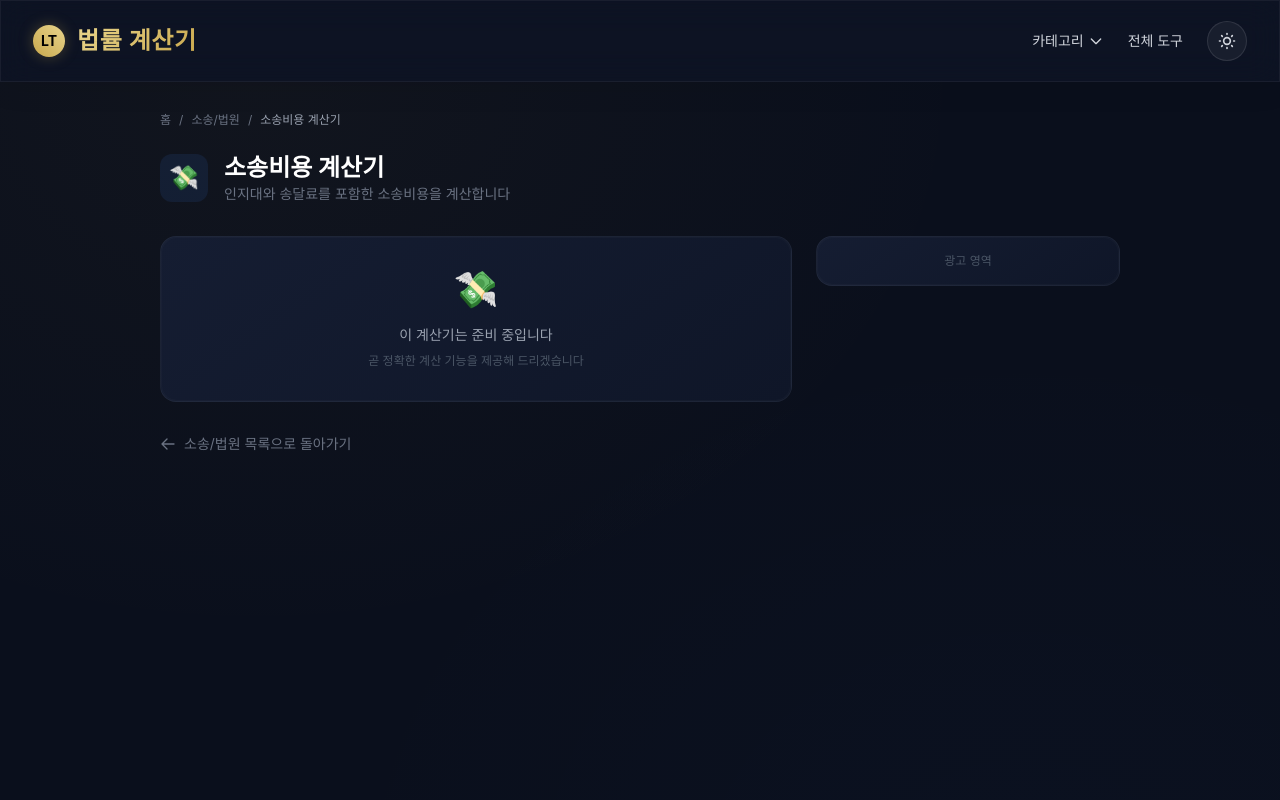
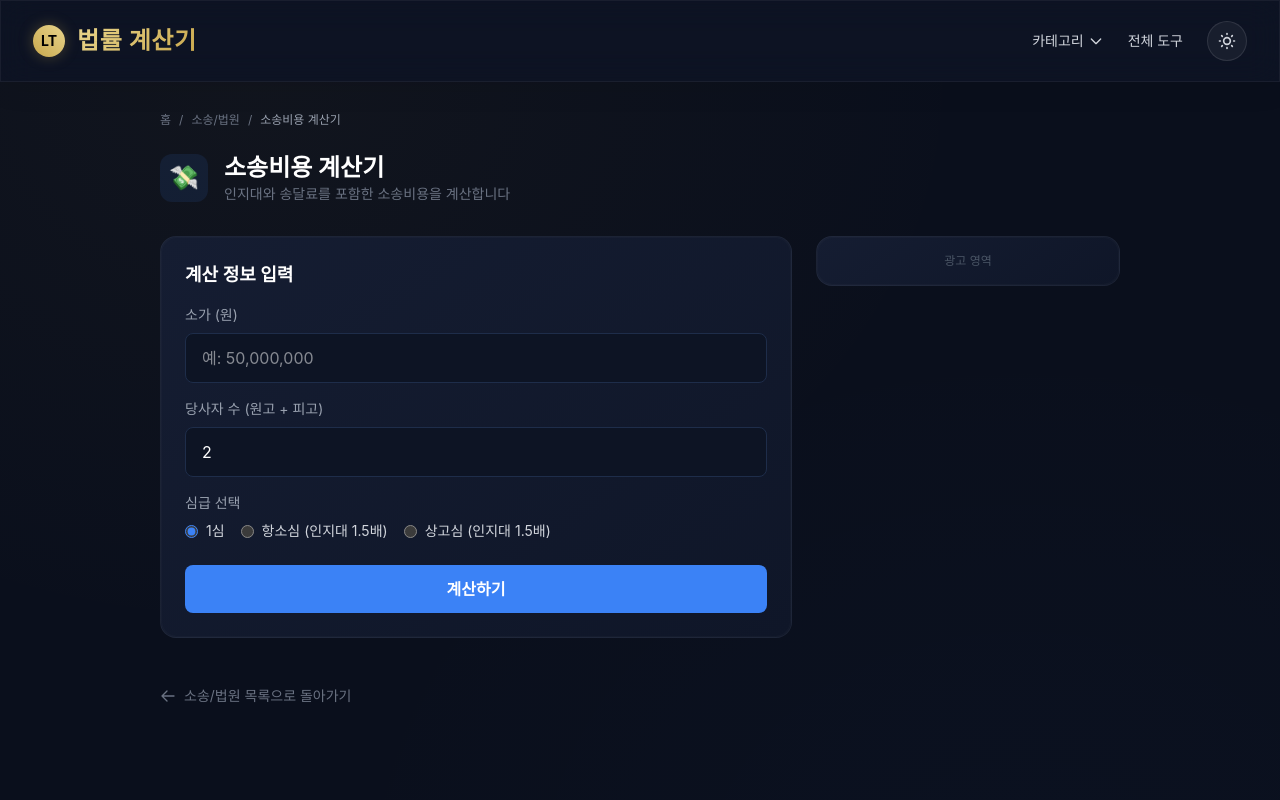
Before and after one commit to SublimerNJ/law-calc, a Next.js app: page /tools/court/lawsuit-cost in a window 1280 px wide. Shown: the top 800 px of the page. Built offline with nearby package versions, Linux system fonts and the light colour scheme; a web font is replaced by a local one.

Commit message:
feat(02-01): add lawsuit cost calculator (소송비용)
- Stamp fee + service fee combined calculation
- Party count input with 15-round service fee formula
- Appeal multiplier (1.5x) for stamp fee

```diff
--- /dev/null
+++ b/src/app/tools/court/lawsuit-cost/page.tsx
@@ -0,0 +1,163 @@
+'use client';
+
+import { useState } from 'react';
+import CalculatorLayout from '@/components/ui/CalculatorLayout';
+import { TOOLS, CATEGORIES } from '@/lib/tools-data';
+
+const tool = TOOLS.find(t => t.id === 'lawsuit-cost')!;
+const category = CATEGORIES.find(c => c.id === 'court')!;
+
+function calculateStampFee(amount: number): number {
+  let fee: number;
+
+  if (amount <= 10_000_000) {
+    fee = amount * 0.005;
+    if (fee < 1_000) fee = 1_000;
+  } else if (amount <= 100_000_000) {
+    fee = amount * 0.0045 + 5_000;
+  } else if (amount <= 1_000_000_000) {
+    fee = amount * 0.004 + 55_000;
+  } else {
+    fee = amount * 0.0035 + 555_000;
+  }
+
+  // 100원 단위 올림
+  return Math.ceil(fee / 100) * 100;
+}
+
+function calculateServiceFee(partyCount: number): number {
+  return partyCount * 15 * 4_500;
+}
+
+function formatNumber(n: number): string {
+  return n.toLocaleString('ko-KR');
+}
+
+export default function LawsuitCostPage() {
+  const [amount, setAmount] = useState('');
+  const [partyCount, setPartyCount] = useState('2');
+  const [level, setLevel] = useState(1);
+  const [result, setResult] = useState<{
+    stampFee: number;
+    serviceFee: number;
+    total: number;
+  } | null>(null);
+
+  const handleCalculate = () => {
+    const val = parseInt(amount.replace(/,/g, ''), 10);
+    const parties = parseInt(partyCount, 10);
+    if (!val || val <= 0 || !parties || parties < 2) return;
+
+    let stampFee = calculateStampFee(val);
+    // 항소심/상고심: 인지대 1.5배
+    if (level >= 2) stampFee = Math.ceil((stampFee * 1.5) / 100) * 100;
+
+    const serviceFee = calculateServiceFee(parties);
+    setResult({
+      stampFee,
+      serviceFee,
+      total: stampFee + serviceFee,
+    });
+  };
+
+  const handleAmountChange = (e: React.ChangeEvent<HTMLInputElement>) => {
+    const raw = e.target.value.replace(/[^0-9]/g, '');
+    setAmount(raw);
+  };
+
+  return (
+    <CalculatorLayout tool={tool} category={category}>
+      <div className="premium-card p-6 mb-4">
+        <h2 className="text-lg font-semibold text-white mb-4">계산 정보 입력</h2>
+
+        <div className="mb-4">
+          <label className="block text-sm text-gray-400 mb-2">소가 (원)</label>
+          <input
+            type="text"
+            inputMode="numeric"
+            value={amount ? parseInt(amount).toLocaleString('ko-KR') : ''}
+            onChange={handleAmountChange}
+            placeholder="예: 50,000,000"
+            className="w-full bg-[#0d1424] border border-[#1e2d4a] rounded-lg px-4 py-3 text-white focus:border-[#3b82f6] focus:outline-none"
+          />
+        </div>
+
+        <div className="mb-4">
+          <label className="block text-sm text-gray-400 mb-2">당사자 수 (원고 + 피고)</label>
+          <input
+            type="number"
+            min={2}
+            value={partyCount}
+            onChange={e => setPartyCount(e.target.value)}
+            className="w-full bg-[#0d1424] border border-[#1e2d4a] rounded-lg px-4 py-3 text-white focus:border-[#3b82f6] focus:outline-none"
+          />
+        </div>
+
+        <div className="mb-6">
+          <label className="block text-sm text-gray-400 mb-2">심급 선택</label>
+          <div className="flex gap-4">
+            {[
+              { value: 1, label: '1심' },
+              { value: 2, label: '항소심 (인지대 1.5배)' },
+              { value: 3, label: '상고심 (인지대 1.5배)' },
+            ].map(opt => (
+              <label key={opt.value} className="flex items-center gap-2 cursor-pointer">
+                <input
+                  type="radio"
+                  name="level"
+                  checked={level === opt.value}
+                  onChange={() => setLevel(opt.value)}
+                  className="accent-[#3b82f6]"
+                />
+                <span className="text-sm text-gray-300">{opt.label}</span>
+              </label>
+            ))}
+          </div>
+        </div>
+
+        <button
+          onClick={handleCalculate}
+          className="w-full py-3 rounded-lg font-semibold text-white transition-opacity hover:opacity-90"
+          style={{ backgroundColor: category.color }}
+        >
+          계산하기
+        </button>
+      </div>
+
+      {result && (
+        <div className="premium-card p-6">
+          <h2 className="text-lg font-semibold text-white mb-4">계산 결과</h2>
+
+          <table className="w-full mb-4">
+            <tbody>
+              <tr className="border-b border-[#1e2d4a]">
+                <td className="py-3 text-sm text-gray-400">인지대</td>
+                <td className="py-3 text-right text-white font-medium">
+                  {formatNumber(result.stampFee)}원
+                </td>
+              </tr>
+              <tr className="border-b border-[#1e2d4a]">
+                <td className="py-3 text-sm text-gray-400">송달료</td>
+                <td className="py-3 text-right text-white font-medium">
+                  {formatNumber(result.serviceFee)}원
+                </td>
+              </tr>
+              <tr>
+                <td className="py-3 text-sm font-semibold text-white">합계 소송비용</td>
+                <td className="py-3 text-right text-2xl font-bold" style={{ color: category.color }}>
+                  {formatNumber(result.total)}원
+                </td>
+              </tr>
+            </tbody>
+          </table>
+
+          <div className="mt-4 pt-4 border-t border-[#1e2d4a]">
+            <p className="text-xs text-gray-500">
+              인지대: 민사소송등인지법 별표 기준 | 송달료: 당사자 수 x 15회 x 4,500원 (2024년 기준)
+            </p>
+          </div>
+        </div>
+      )}
+    </CalculatorLayout>
+  );
+}
```
